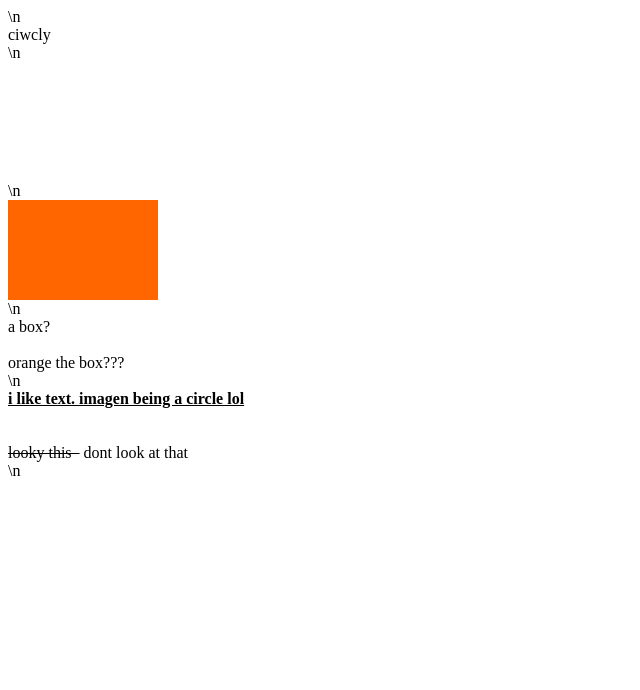
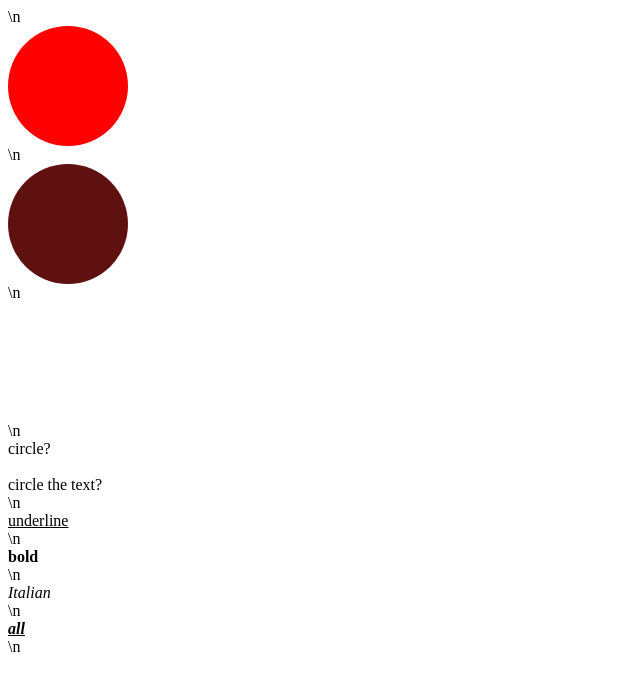
Before and after one commit to Waffleings/waffleings.github.io, a plain HTML site: page about.html in a window 1280 px wide. Shown: the whole page, without its empty margins (0-640 px from the left). Drawn offline with Linux system fonts and the light colour scheme.

Commit message:
Update about.html

```diff
--- a/about.html
+++ b/about.html
@@ -1 +1 @@
-<!DOCTYPE html><html><body style="position:relative;">\n<div class="item" contenteditable="true" style="left: 440px; top: 420px; z-index: 1;">ciwcly</div>\n<div class="item" style="left: 400px; top: 380px; z-index: 1; width: 120px; height: 120px; border-radius: 50%;"></div>\n<div class="item" style="left: 540px; top: 260px; z-index: 1; width: 150px; height: 100px; color: rgb(186, 28, 28); background-color: rgb(255, 102, 0);"></div>\n<div class="item" contenteditable="true" style="left: 560px; top: 260px; z-index: 1;">a box?<div><br></div><div>orange the box???</div></div>\n<div class="item selected" contenteditable="true" style="left: 100px; top: 100px; z-index: 1;"><b><u>i like text. imagen being a circle lol</u></b><div><b><u><br></u></b></div><div><b><u><br></u></b></div><div><strike>looky this&nbsp; </strike>&nbsp;dont look at that</div></div>\n</body></html>
+<!DOCTYPE html><html><body style="position:relative;">\n<div class="item" style="left: 300px; top: 200px; z-index: 1; width: 120px; height: 120px; border-radius: 50%; background-color: rgb(255, 0, 0);"></div>\n<div class="item" style="left: 100px; top: 100px; z-index: 1; width: 120px; height: 120px; border-radius: 50%; background-color: rgb(95, 17, 17);"></div>\n<div class="item" style="left: 520px; top: 120px; z-index: 1; width: 180px; height: 120px;"></div>\n<div class="item" contenteditable="true" style="left: 180px; top: 360px; z-index: 1;">circle?<div><br></div><div>circle the text?</div></div>\n<div class="item" contenteditable="true" style="left: 400px; top: 460px; z-index: 1; text-decoration: underline;">underline</div>\n<div class="item" contenteditable="true" style="left: 240px; top: 480px; z-index: 1; font-weight: bold;">bold</div>\n<div class="item selected" contenteditable="true" style="left: 640px; top: 540px; z-index: 1; font-style: italic;">Italian</div>\n<div class="item" contenteditable="true" style="left: 700px; top: 380px; z-index: 1; font-weight: bold; font-style: italic; text-decoration: underline;">all</div>\n</body></html>
```
